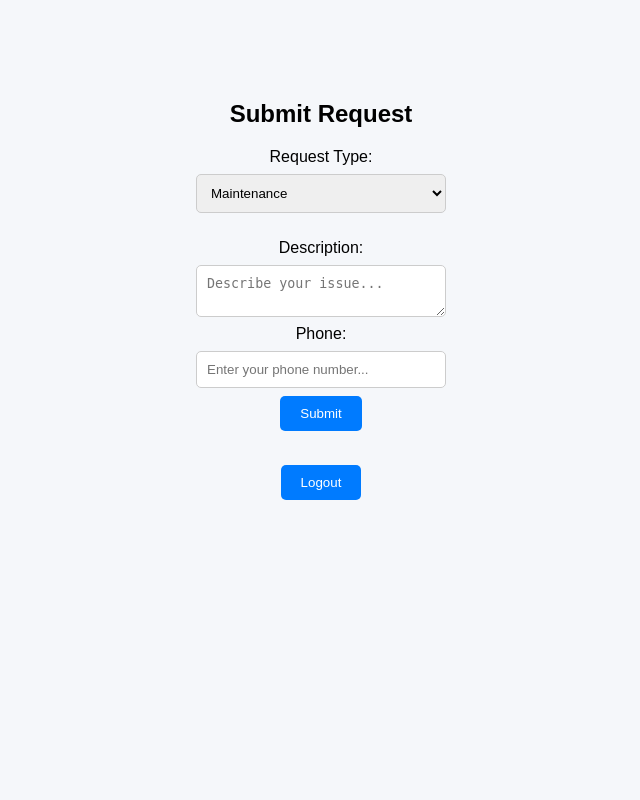
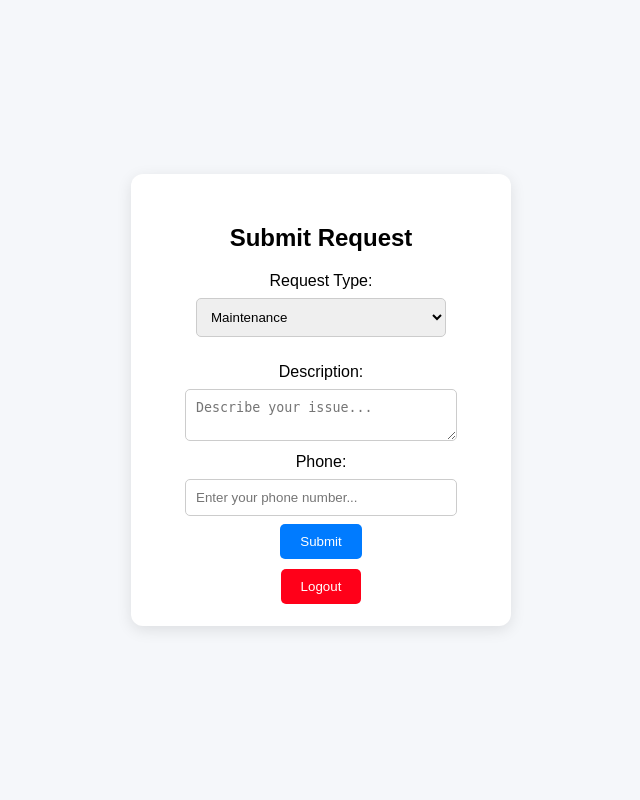
Before and after one commit to iNeRo27/crm_project, a Flask app: page /request in a window 1280 px wide. Shown: the whole page, without its empty margins (319-959 px from the left). Run offline with Flask 3, Linux system fonts and the light colour scheme; a user stored in the database is signed in.

Commit message:
feat: enhance UI with card layout and center alignment for forms, add styled logout button

```diff
--- a/static/style.css
+++ b/static/style.css
@@ -89,3 +89,31 @@ th {
 tr:hover {
     background-color: #f1f1f1;
 }
+
+/* center container */
+.center {
+    display: flex;
+    justify-content: center;
+    align-items: center;
+    height: 100vh;
+}
+
+/* card style */
+.card {
+    background: white;
+    padding: 30px;
+    border-radius: 12px;
+    box-shadow: 0 4px 15px rgba(0,0,0,0.1);
+    width: 320px;
+    text-align: center;
+}
+
+/* logout button (red) */
+.logout-btn {
+    background-color: #ff0019;
+}
+
+/* when hovering over the logout button */
+.logout-btn:hover {
+    background-color: #cc0000;
+}
--- a/templates/admin_dashboard.html
+++ b/templates/admin_dashboard.html
@@ -1,17 +1,16 @@
-<link rel="stylesheet" href="{{ url_for('static', filename='style.css') }}">
-
 <!DOCTYPE html>
 <html>
 
 <head>
     <title>Admin Dashboard</title>
+    <link rel="stylesheet" href="{{ url_for('static', filename='style.css') }}">
 </head>
 
 <body>
     <div class="container">
         <h2>Admin Dashboard</h2>
 
-        <a href="/logout"><button>Logout</button></a>
+        <a href="/logout"><button class="logout-btn">Logout</button></a>
 
         <table>
             <tr>
--- a/templates/request.html
+++ b/templates/request.html
@@ -1,14 +1,14 @@
-<link rel="stylesheet" href="{{ url_for('static', filename='style.css') }}">
-
 <!DOCTYPE html>
 <html>
 
 <head>
     <title>Request Service</title>
+    <link rel="stylesheet" href="{{ url_for('static', filename='style.css') }}">
 </head>
 
 <body>
-    <div class="container">
+    <div class="center">
+        <div class="card">
 
             <h2>Submit Request</h2>
 
@@ -37,7 +37,8 @@
                 <button type="submit">Submit</button>
             </form>
             <br>
-        <a href="/logout"><button>Logout</button></a>
+            <a href="/logout"><button class="logout-btn" style="margin: -8px;">Logout</button></a>
+        </div>
     </div>
 </body>
 
```
Also changed, not shown: templates/home.html (+8 -7 lines), templates/login.html (+4 -3 lines), templates/register.html (+4 -3 lines). Lines whose indentation alone changed are shown as unchanged.
